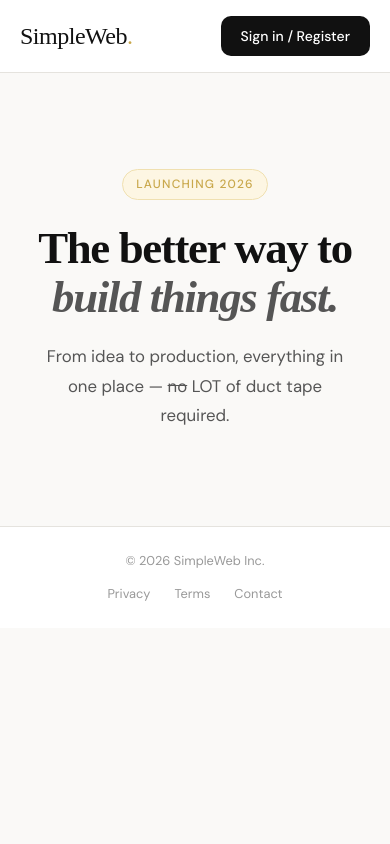
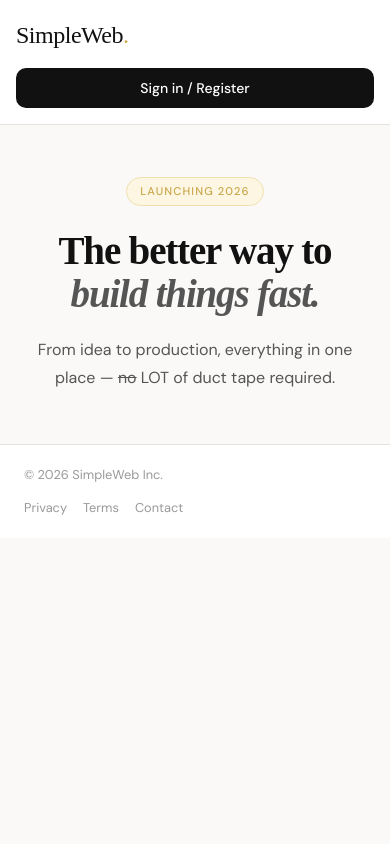
Before and after one commit to radufabian9794-glitch/SimpleWeb, a Flask app: page / in a window 390 px wide. Run offline with Flask 3, Linux system fonts and the light colour scheme; some web fonts are replaced.

Commit message:
Make the style more responsive

```diff
--- a/static/style.css
+++ b/static/style.css
@@ -13,14 +13,22 @@
   --radius: 10px;
 }
 
-html { scroll-behavior: smooth; }
+html { scroll-behavior: smooth; font-size: 16px; }
 
 body {
   font-family: 'DM Sans', sans-serif;
   background: var(--bg);
   color: var(--ink);
-  font-size: 16px;
+  font-size: clamp(15px, 1.02vw, 17px);
   line-height: 1.6;
+  min-height: 100vh;
+  overflow-x: hidden;
+}
+
+img, svg {
+  max-width: 100%;
+  height: auto;
+  display: block;
 }
 
 /* ── Navbar ── */
@@ -138,8 +146,8 @@ body {
 /* ── Hero ── */
 .hero {
   max-width: 760px;
-  margin: 6rem auto;
-  padding: 0 2rem;
+  margin: clamp(3rem, 8vw, 6rem) auto;
+  padding: 0 1.5rem;
   text-align: center;
 }
 
@@ -196,9 +204,9 @@ body {
   display: grid;
   grid-template-columns: repeat(auto-fit, minmax(220px, 1fr));
   gap: 1.5rem;
-  max-width: 900px;
+  max-width: 980px;
   margin: 4rem auto;
-  padding: 0 2rem;
+  padding: 0 1.5rem;
 }
 
 .feature-card {
@@ -390,10 +398,154 @@ body {
 }
 .auth-note a { color: var(--ink-soft); }
 
-@media (max-width: 640px) {
-  .navbar { padding: 1rem 1.25rem; }
-  .nav-links a:not(.btn-login) { display: none; }
-  .footer { flex-direction: column; gap: 0.75rem; text-align: center; }
+/* ── Responsive layout ── */
+@media (max-width: 900px) {
+  .navbar {
+    padding: 1.1rem 1.5rem;
+    flex-wrap: wrap;
+    gap: 0.85rem;
+  }
+
+  .nav-links {
+    gap: 0.75rem;
+  }
+
+  .hero {
+    margin: 3.25rem auto;
+  }
+
+  .features {
+    grid-template-columns: repeat(2, minmax(0, 1fr));
+  }
+
+  .footer {
+    padding: 1.25rem 1.5rem;
+  }
+}
+
+@media (max-width: 700px) {
+  .navbar {
+    flex-direction: column;
+    align-items: flex-start;
+  }
+
+  .nav-links {
+    width: 100%;
+    justify-content: space-between;
+    flex-wrap: wrap;
+  }
+
+  .nav-links a:not(.btn-login) {
+    display: none;
+  }
+
+  .hero-actions {
+    flex-direction: column;
+    gap: 0.75rem;
+  }
+
+  .hero-sub {
+    font-size: 1rem;
+  }
+
+  .features {
+    grid-template-columns: 1fr;
+  }
+
+  .cta-section {
+    padding: 3.5rem 1.25rem;
+  }
+
+  .auth-container {
+    padding: 1.5rem;
+    margin: 1rem;
+  }
+
+  .auth-back {
+    left: 1rem;
+    top: 1rem;
+  }
+
+  .dashboard {
+    padding: 0 1.25rem;
+  }
+
+  .profile-card {
+    margin: 1rem auto 2rem;
+    padding: 1rem;
+  }
+
+  .flash-wrapper {
+    left: 1rem;
+    right: 1rem;
+    transform: none;
+    min-width: auto;
+    max-width: none;
+  }
+}
+
+@media (max-width: 480px) {
+  .navbar {
+    padding: 1rem;
+  }
+
+  .btn-login {
+    width: 100%;
+    text-align: center;
+  }
+
+  .hero {
+    padding: 0 1rem;
+  }
+
+  .hero h1 {
+    font-size: clamp(2.2rem, 10vw, 2.8rem);
+  }
+
+  .hero-eyebrow {
+    font-size: 0.7rem;
+  }
+
+  .footer {
+    flex-direction: column;
+    gap: 0.75rem;
+    text-align: left;
+    align-items: flex-start;
+  }
+
+  .footer-links {
+    flex-wrap: wrap;
+    gap: 0.75rem 1rem;
+  }
+
+  .auth-container {
+    padding: 1.25rem;
+  }
+
+  .form-group input {
+    padding: 0.65rem 0.8rem;
+  }
+}
+
+@media (min-width: 1400px) {
+  .navbar {
+    padding: 1.4rem 4rem;
+  }
+
+  .hero,
+  .features,
+  .dashboard,
+  .content-page {
+    max-width: 1100px;
+  }
+
+  .footer {
+    padding: 1.6rem 4rem;
+  }
+
+  .profile-card {
+    max-width: 620px;
+  }
 }
 
 /* ── Flash messages ── */
```
